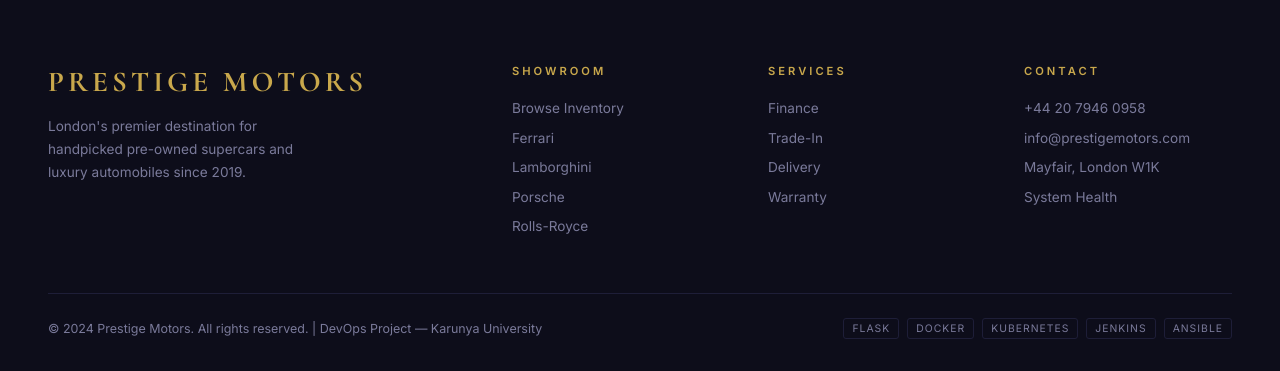
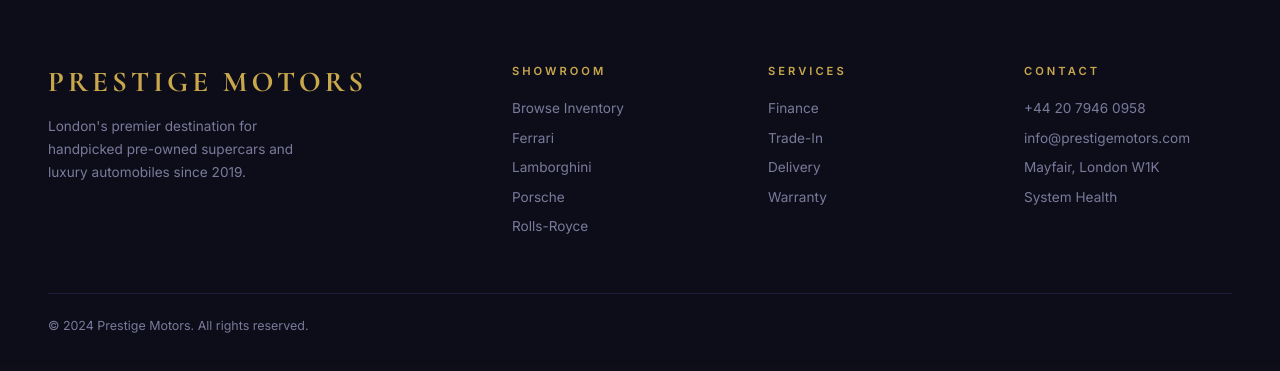
Before and after one commit to Johann1038/devopsia3, a Flask app: page / in a window 1280 px wide. Shown: the part 3421-3792 px from the top of the page. After the commit the page ends 3754 px from the top, so only its background shows below. Run offline with Flask 3, Linux system fonts and the light colour scheme.

Commit message:
Remove tech stack badges and university mention from footer

```diff
--- a/frontend/templates/index.html
+++ b/frontend/templates/index.html
@@ -665,14 +665,7 @@
     </div>
   </div>
   <div class="footer-bottom">
-    <p>© 2024 Prestige Motors. All rights reserved. | DevOps Project — Karunya University</p>
-    <div class="tech-badges">
-      <span class="tech-badge">Flask</span>
-      <span class="tech-badge">Docker</span>
-      <span class="tech-badge">Kubernetes</span>
-      <span class="tech-badge">Jenkins</span>
-      <span class="tech-badge">Ansible</span>
-    </div>
+    <p>© 2024 Prestige Motors. All rights reserved.</p>
   </div>
 </footer>
 
```
